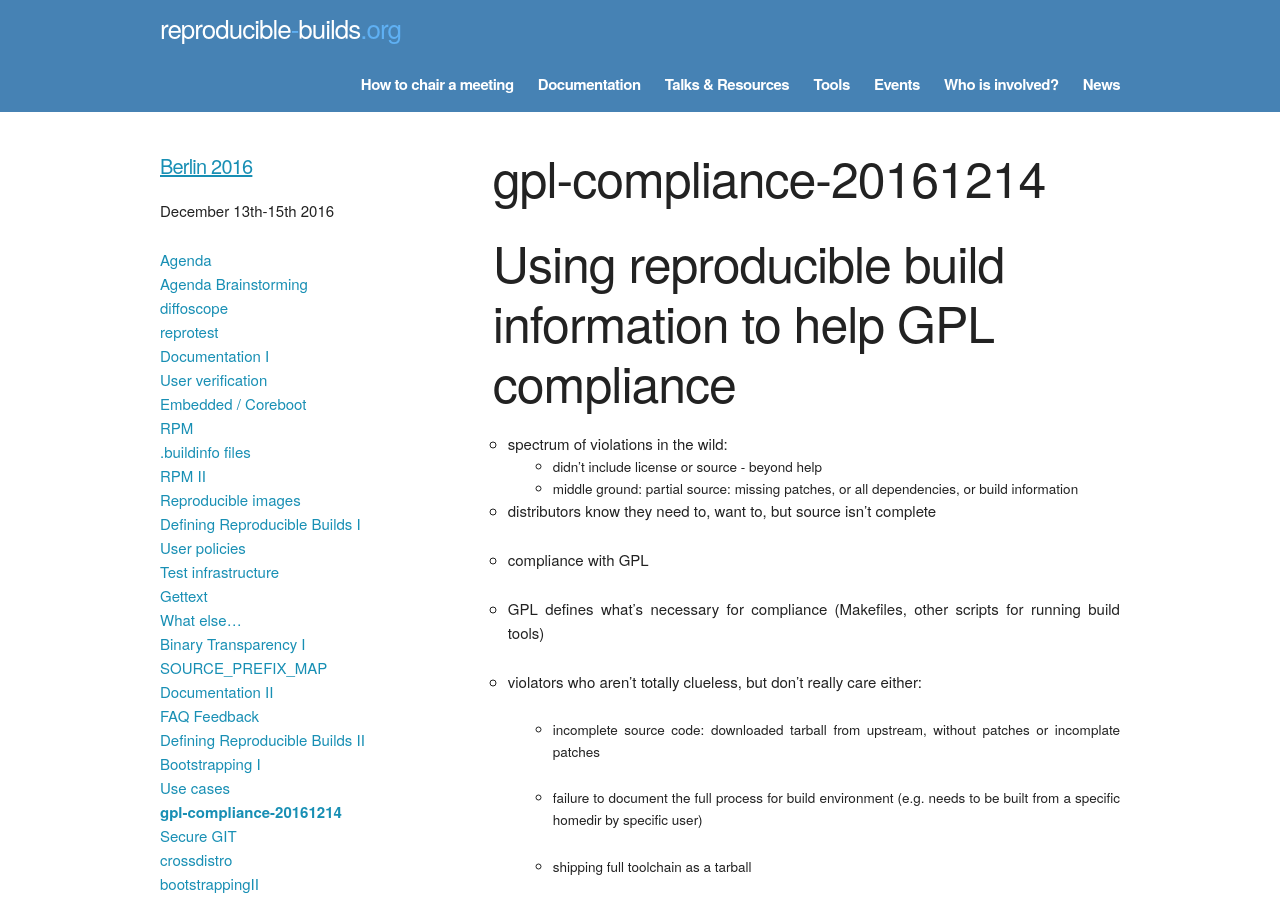
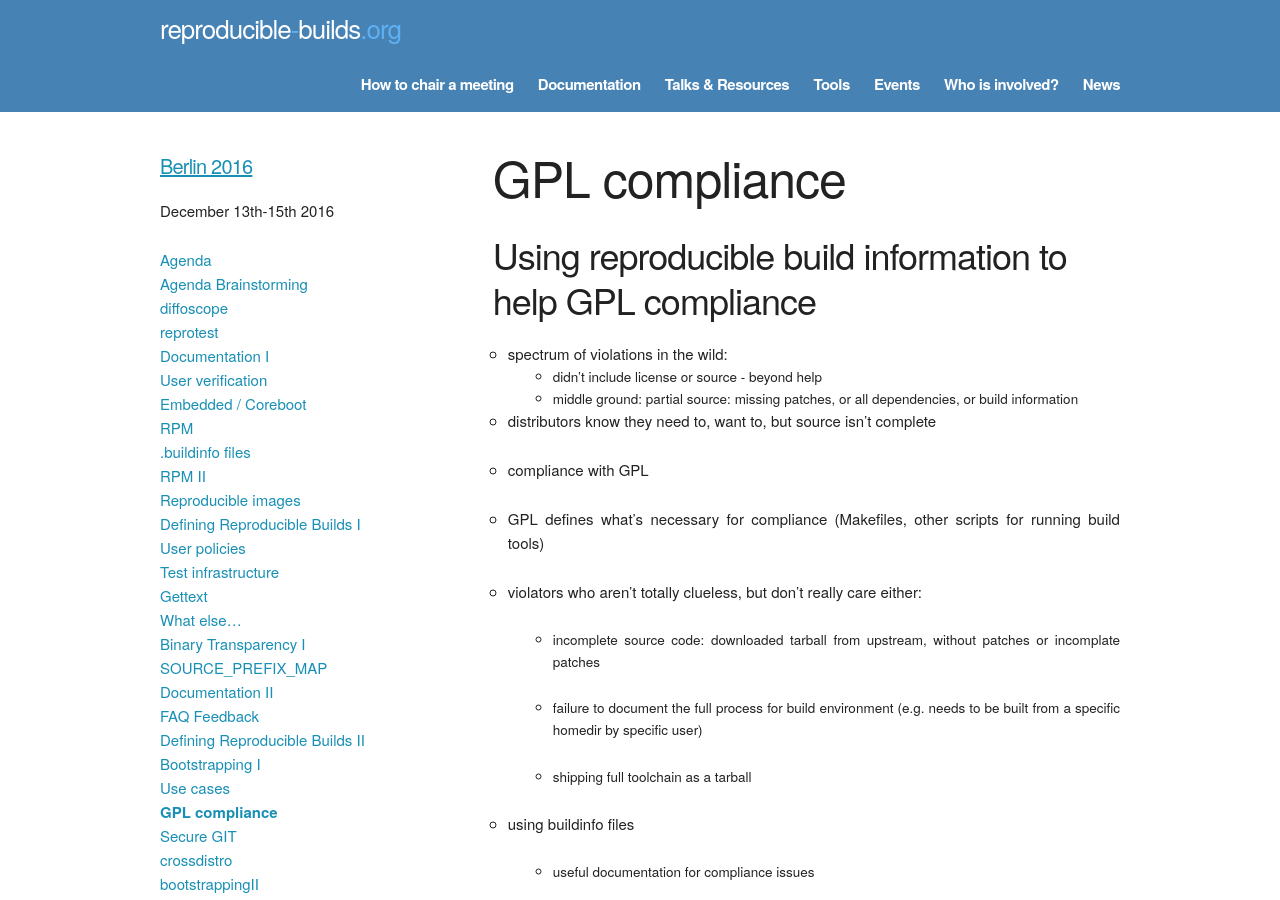
Before and after one commit to prototypefund/reproducible-website, a Jekyll site: the page built from _events/berlin2016/gpl-compliance.md, in a window 1280 px wide and 900 px high. Built offline with Jekyll 4.4.1, drawn with Linux system fonts in a browser that asks for light colours; some web fonts are replaced.

Commit message:
berlin2016: gpl-compliance formatting
Signed-off-by: Holger Levsen <holger@layer-acht.org>

```diff
--- a/_events/berlin2016/gpl-compliance-20161214.md
+++ b/_events/berlin2016/gpl-compliance.md
@@ -1,13 +1,13 @@
 ---
 layout: event_detail
-title: gpl-compliance-20161214
+title: GPL compliance
 event: berlin2016
 order: 230
-permalink: /events/berlin2016/gpl-compliance-20161214/
+permalink: /events/berlin2016/gpl-compliance/
 ---
 
 
-# Using reproducible build information to help GPL compliance
+## Using reproducible build information to help GPL compliance
 
 * spectrum of violations in the wild:
   * didn't include license or source - beyond help
```
Also changed, not shown: _events/berlin2016/agenda.md (+1 -2 lines).
